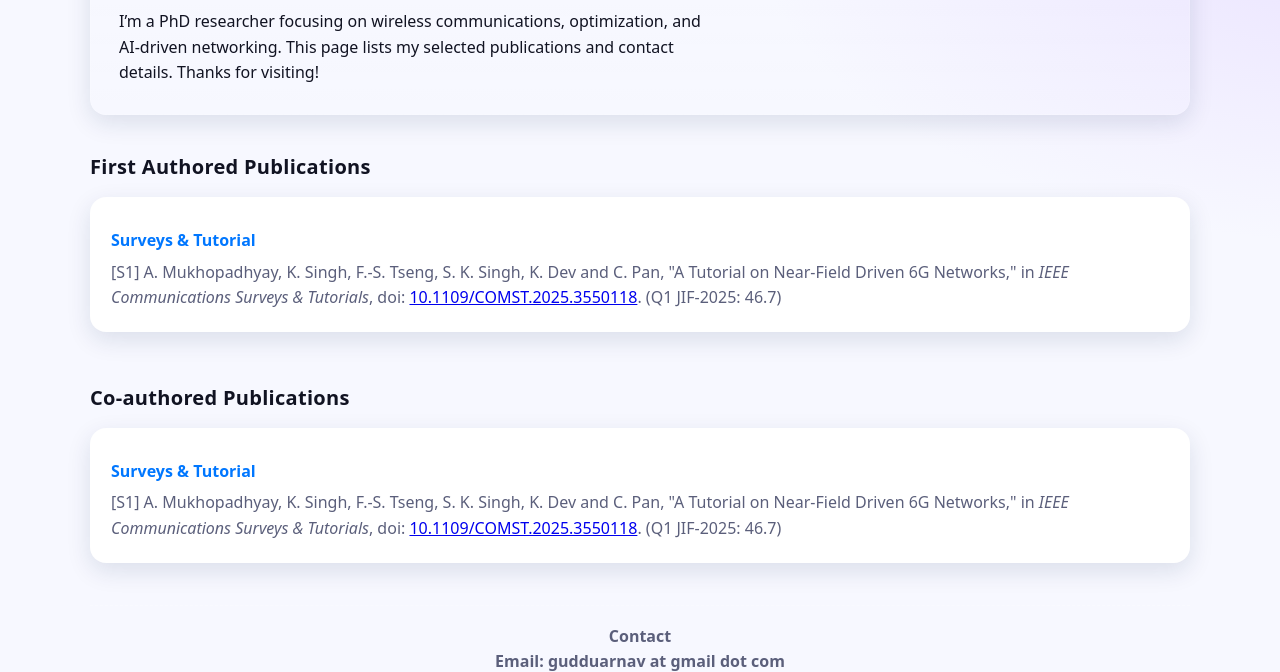
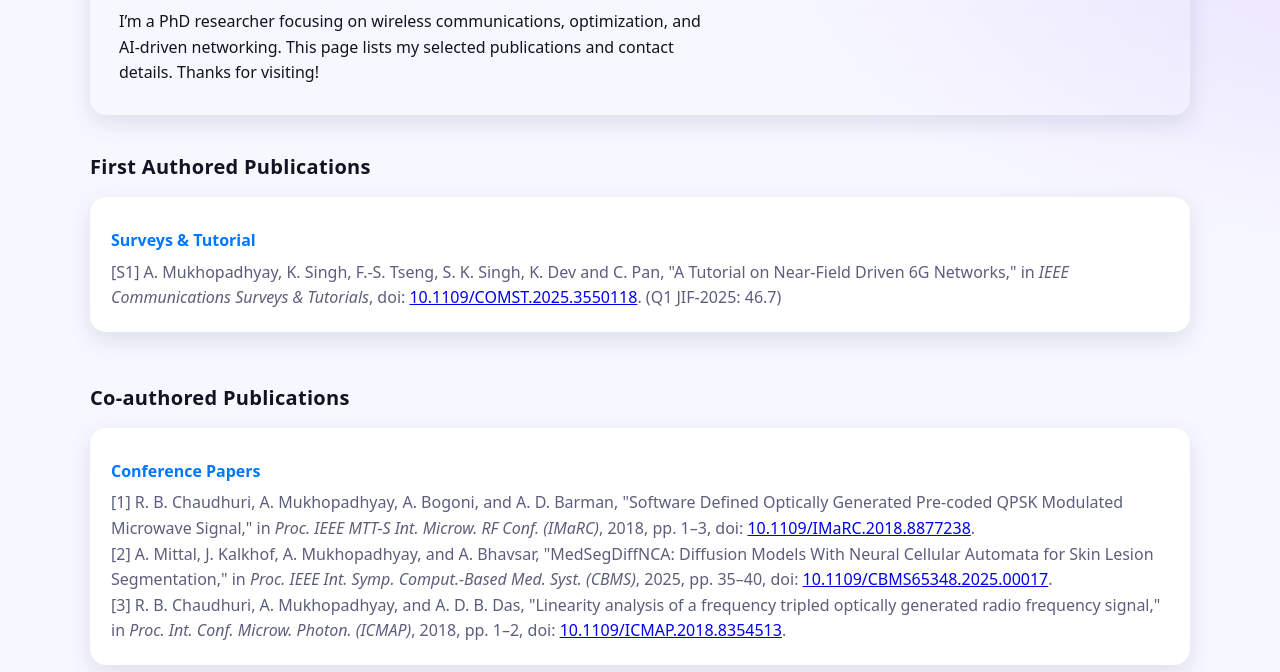
Before and after one commit to gudduarnav/gudduarnav.github.io, a plain HTML site: page index.html in a window 1280 px wide. Shown: the part 287-959 px from the top of the page. Drawn offline with Linux system fonts and the light colour scheme.

Commit message:
Update index.html

```diff
--- a/index.html
+++ b/index.html
@@ -256,13 +256,32 @@
 <section id="publications" aria-labelledby="pubs-title">
   <h2 id="pubs-title" class="section-title">Co-authored Publications</h2>
   <div class="panel">
-        <div class="pub-subtitle">Surveys &amp; Tutorial</div>
+    <div class="pub-subtitle">Conference Papers</div>
+
     <p class="pub-item">
-          [S1] A. Mukhopadhyay, K. Singh, F.-S. Tseng, S. K. Singh, K. Dev and C. Pan,
-          "A Tutorial on Near-Field Driven 6G Networks," in <em>IEEE Communications Surveys &amp; Tutorials</em>,
-          doi: <a href="https://doi.org/10.1109/COMST.2025.3550118" target="_blank" rel="noopener">10.1109/COMST.2025.3550118</a>.
-          (Q1 JIF-2025: 46.7)
+      [1] R. B. Chaudhuri, A. Mukhopadhyay, A. Bogoni, and A. D. Barman,
+      "Software Defined Optically Generated Pre-coded QPSK Modulated Microwave Signal,"
+      in <em>Proc. IEEE MTT-S Int. Microw. RF Conf. (IMaRC)</em>, 2018, pp. 1–3,
+      doi: <a href="https://doi.org/10.1109/IMaRC.2018.8877238" target="_blank" rel="noopener">
+      10.1109/IMaRC.2018.8877238</a>.
     </p>
+
+    <p class="pub-item">
+      [2] A. Mittal, J. Kalkhof, A. Mukhopadhyay, and A. Bhavsar,
+      "MedSegDiffNCA: Diffusion Models With Neural Cellular Automata for Skin Lesion Segmentation,"
+      in <em>Proc. IEEE Int. Symp. Comput.-Based Med. Syst. (CBMS)</em>, 2025, pp. 35–40,
+      doi: <a href="https://doi.org/10.1109/CBMS65348.2025.00017" target="_blank" rel="noopener">
+      10.1109/CBMS65348.2025.00017</a>.
+    </p>
+
+    <p class="pub-item">
+      [3] R. B. Chaudhuri, A. Mukhopadhyay, and A. D. B. Das,
+      "Linearity analysis of a frequency tripled optically generated radio frequency signal,"
+      in <em>Proc. Int. Conf. Microw. Photon. (ICMAP)</em>, 2018, pp. 1–2,
+      doi: <a href="https://doi.org/10.1109/ICMAP.2018.8354513" target="_blank" rel="noopener">
+      10.1109/ICMAP.2018.8354513</a>.
+    </p>
+
   </div>
 </section>
 
```
Lines whose indentation alone changed are shown as unchanged.
